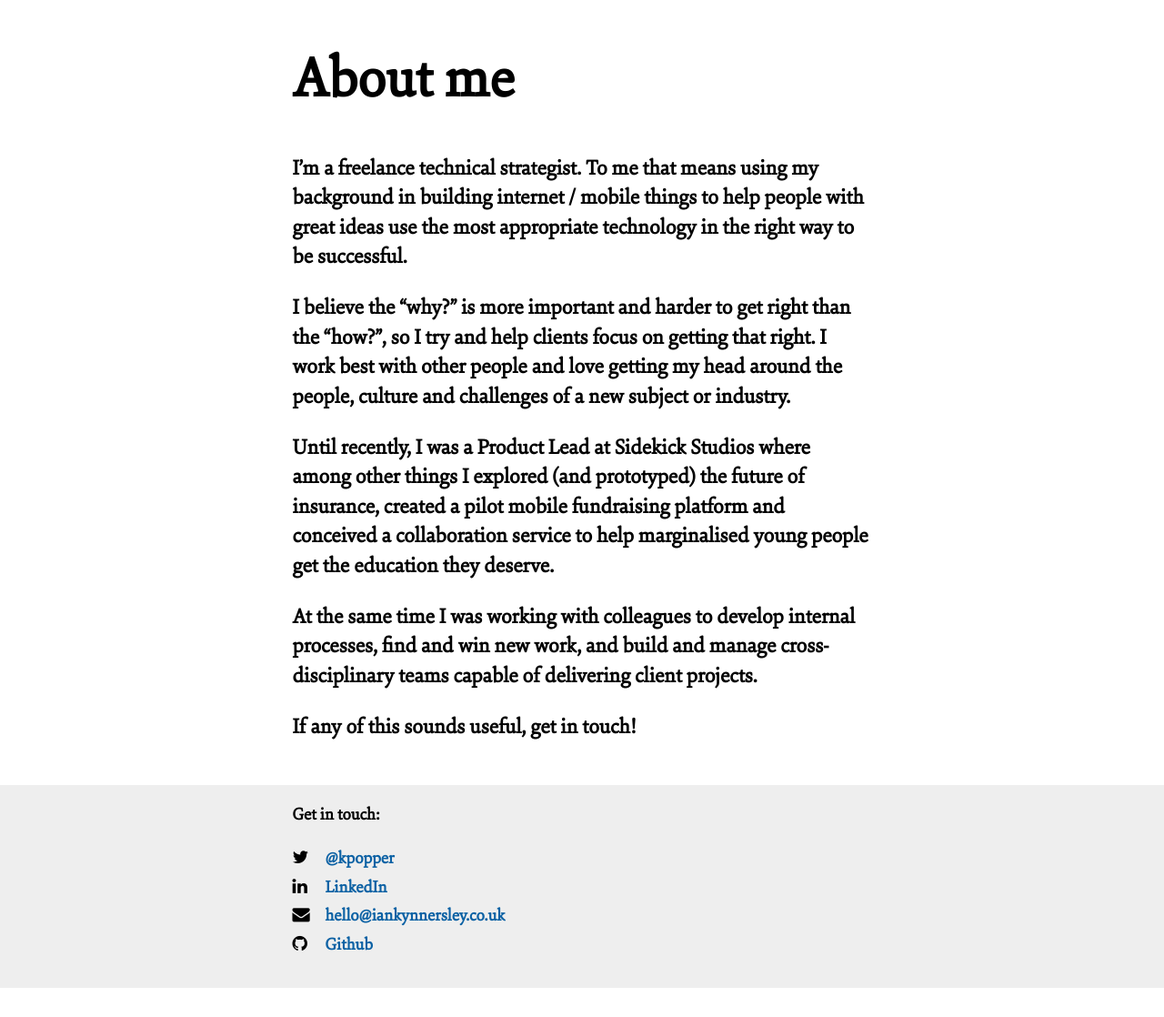
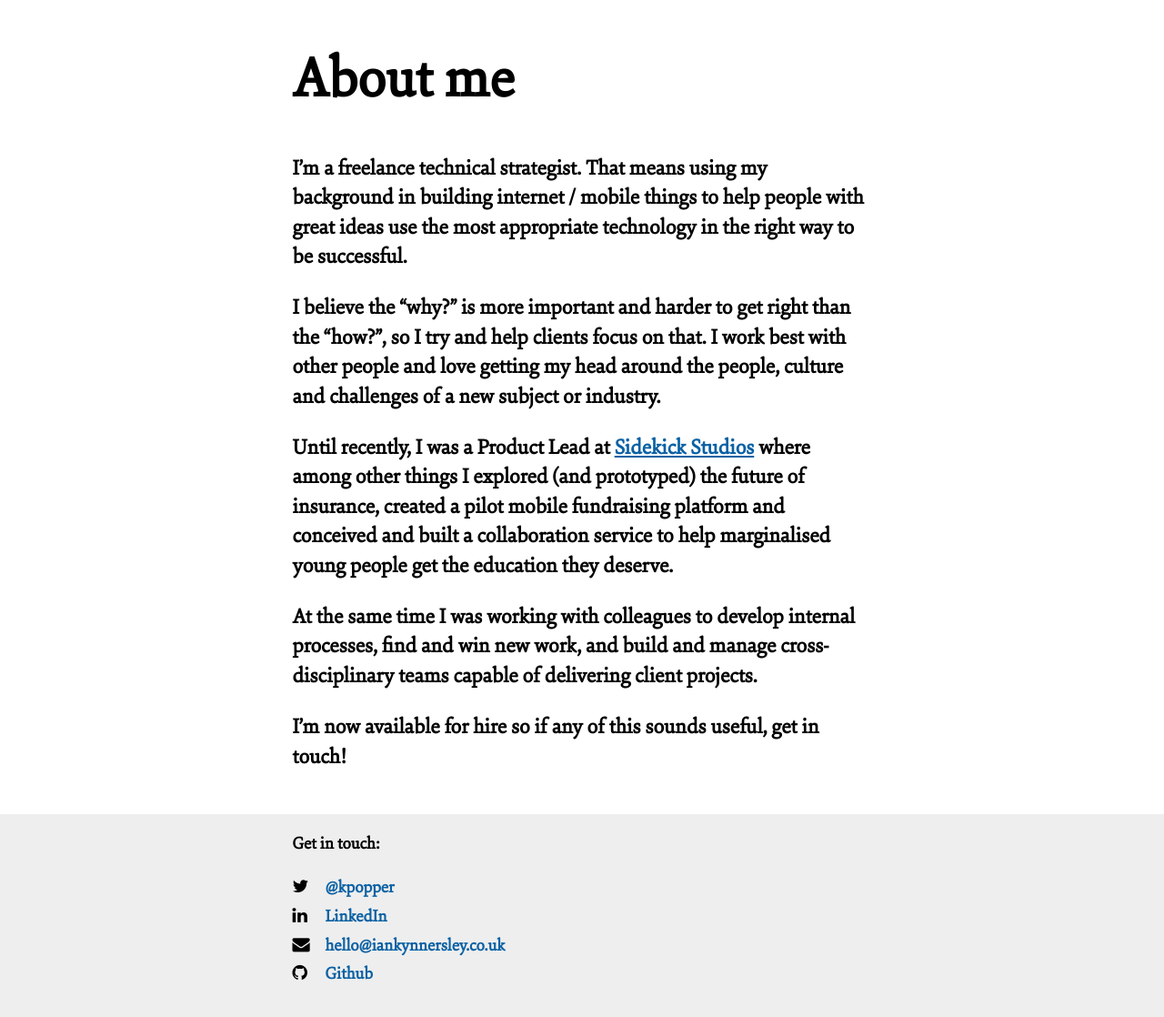
Before and after one commit to kpopper/iankynnersley.co.uk, a Jekyll site: the page built from about.markdown, in a window 1280 px wide. Shown: the whole page at 91% size. Built offline with Jekyll 4.4.1, drawn with Linux system fonts in a browser that asks for light colours; nearby versions of some CDN libraries; Markdown is read by kramdown in place of the engine named in the settings; before the commit the page ends 1086 px from its top, so only the background shows below that.

Commit message:
Improve the copy a bit

```diff
--- a/about.markdown
+++ b/about.markdown
@@ -5,12 +5,12 @@ title: About me
 
 # About me
 
-I'm a freelance technical strategist. To me that means using my background in building internet / mobile things to help people with great ideas use the most appropriate technology in the right way to be successful.
+I'm a freelance technical strategist. That means using my background in building internet / mobile things to help people with great ideas use the most appropriate technology in the right way to be successful.
 
-I believe the "why?" is more important and harder to get right than the "how?", so I try and help clients focus on getting that right. I work best with other people and love getting my head around the people, culture and challenges of a new subject or industry.
+I believe the "why?" is more important and harder to get right than the "how?", so I try and help clients focus on that. I work best with other people and love getting my head around the people, culture and challenges of a new subject or industry.
 
-Until recently, I was a Product Lead at Sidekick Studios where among other things I explored (and prototyped) the future of insurance, created a pilot mobile fundraising platform and conceived a collaboration service to help marginalised young people get the education they deserve.
+Until recently, I was a Product Lead at [Sidekick Studios](http://www.sidekickstudios.net) where among other things I explored (and prototyped) the future of insurance, created a pilot mobile fundraising platform and conceived and built a collaboration service to help marginalised young people get the education they deserve.
 
 At the same time I was working with colleagues to develop internal processes, find and win new work, and build and manage cross-disciplinary teams capable of delivering client projects.
 
-If any of this sounds useful, get in touch!
+I'm now available for hire so if any of this sounds useful, get in touch!
```
